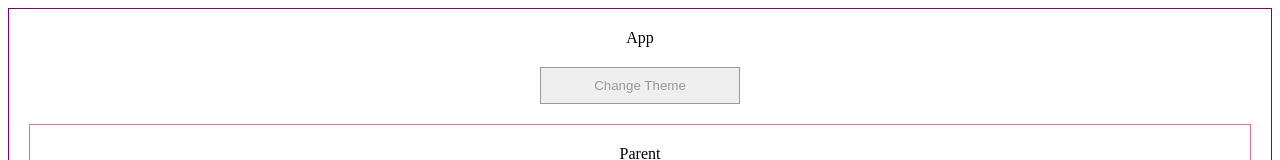
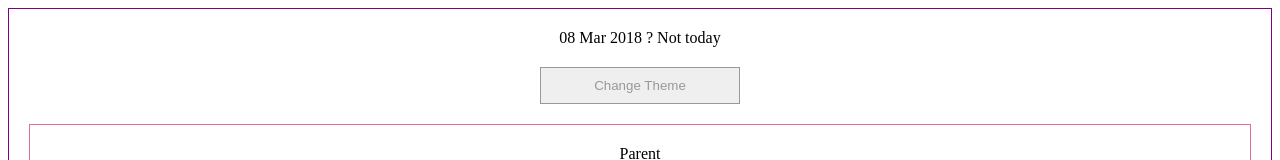
Before and after one commit to donovan-graham/app-react16.3.0, a React app: page / in a window 1280 px wide. Shown: the top 160 px of the page. Built offline with nearby package versions, Linux system fonts and the light colour scheme.

Commit message:
fix: add date-fns

```diff
--- a/src/App.js
+++ b/src/App.js
@@ -1,4 +1,9 @@
 import React from 'react';
+import parse from 'date-fns/parse';
+import format from 'date-fns/format';
+import isToday from 'date-fns/is_today';
+// import {parse, format, isToday} from 'date-fns/esm' <-- upcoming release v2.0.0
+
 import { Theme } from './Context';
 import Child from './Child';
 
@@ -16,9 +21,15 @@ class App extends React.Component {
   }
 
   render() {
+    const date = '2018-03-08T00:30:30' || new Date();
+    const dateStr = format(date, 'DD MMM YYYY');
+    const todayStr = isToday(date) ? 'Today' : 'Not today';
+
     return (
       <Theme.Provider value={this.state.theme}>
-        <span>App</span>
+        <span>
+          {dateStr} ? {todayStr}
+        </span>
         <br />
         <button onClick={this.onClick}>Change Theme</button>
         <div id="parent">
```
Also changed, not shown: package.json (+6 -1 lines).
